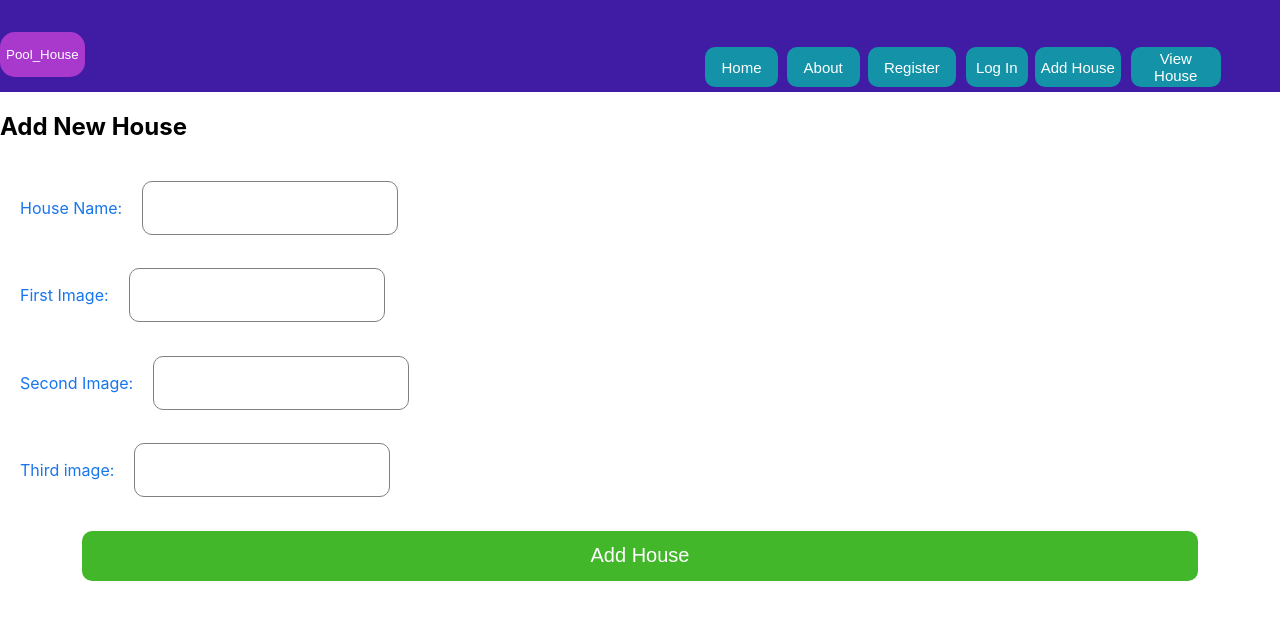
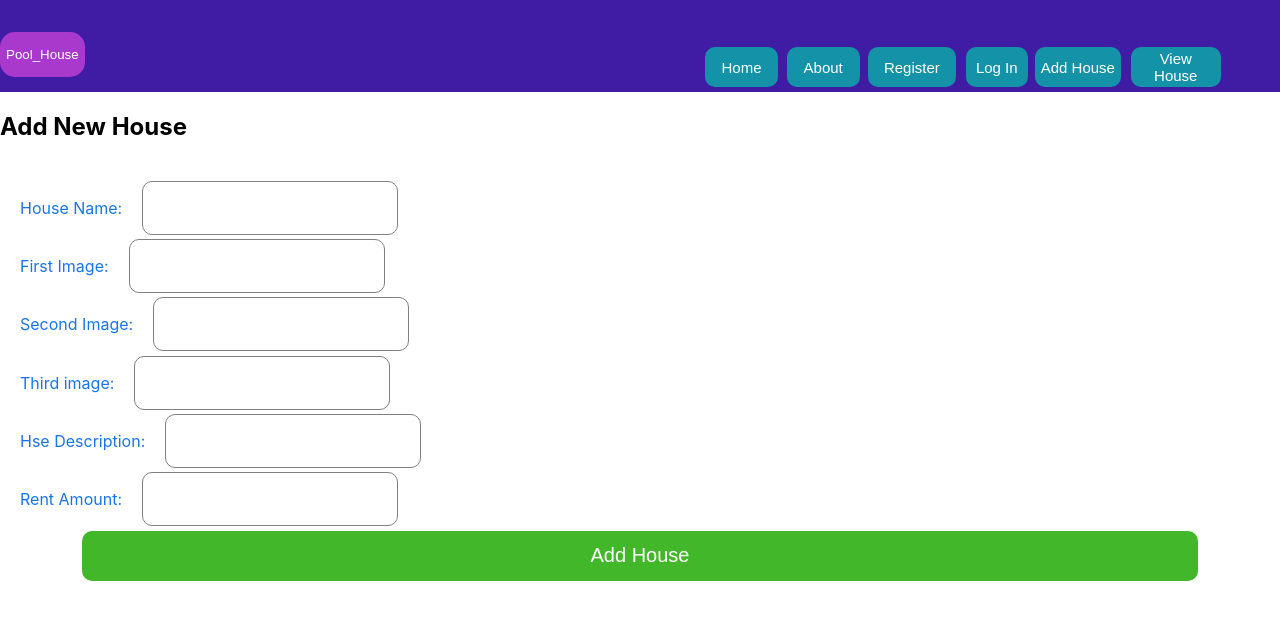
Before and after one commit to VincentLangat033/phase-3-project, a React (Create React App) app: page /houseform in a window 1280 px wide. Shown: the top 620 px of the page. Built offline with nearby package versions, Linux system fonts and the light colour scheme; the HTML template or start-up script is replaced by a standard one.

Commit message:
will clear out whitespaces and comments

```diff
--- a/src/components/HouseForm.js
+++ b/src/components/HouseForm.js
@@ -7,8 +7,7 @@ function HouseForm() {
         image1: "",
         image2: "",
         image3: "",
-        // answer3: "",
-        // correctIndex: 0,
+
       });
 
       function handleChange(event) {
@@ -31,13 +30,9 @@ function HouseForm() {
             first_image:formData.first_image,
             third_image:formData.third_image,
             fourth_image:formData.fourth_image,
-            // answers: [
-            //   formData.answer1,
-            //   formData.answer2,
-            //   formData.answer3,
-            //   formData.answer4,
-            // ],
-            // correctIndex: parseInt(formData.correctIndex),
+            rent:formData.rent,
+            description:formData.description,
+
           }),
         });
       }
@@ -84,6 +79,24 @@ function HouseForm() {
                 onChange={handleChange}
               />
             </label>
+            <label>
+             <span className='spanText'>Hse Description:</span>
+              <input className="loginInput"
+                type="text"
+                name="description"
+                value={formData.description}
+                onChange={handleChange}
+              />
+            </label>
+            <label>
+             <span className='spanText'>Rent Amount:</span>
+              <input className="loginInput"
+                type="text"
+                name="rent"
+                value={formData.rent}
+                onChange={handleChange}
+              />
+            </label>
             {/* <label>
               Answer 4:
               <input
--- a/src/components/HouseProducts.js
+++ b/src/components/HouseProducts.js
@@ -60,7 +60,7 @@ function HouseProducts() {
                         <div className='column2' >
                         <img src= {house.first_image} alt="Image house" className='imageProducts'></img>
                             <h3 className='imagehouse'> {house.name}</h3>
-                            <h3 className='imagehouse'>Rent: {house.amount}</h3>
+                            <h3 className='imagehouse'>Rent: {house.rent}</h3>
                             {/* <button className='imageButton imageButton3'>Explore</button> */}
                             {/* <HousePostDetails
                             index={house.id}
```
